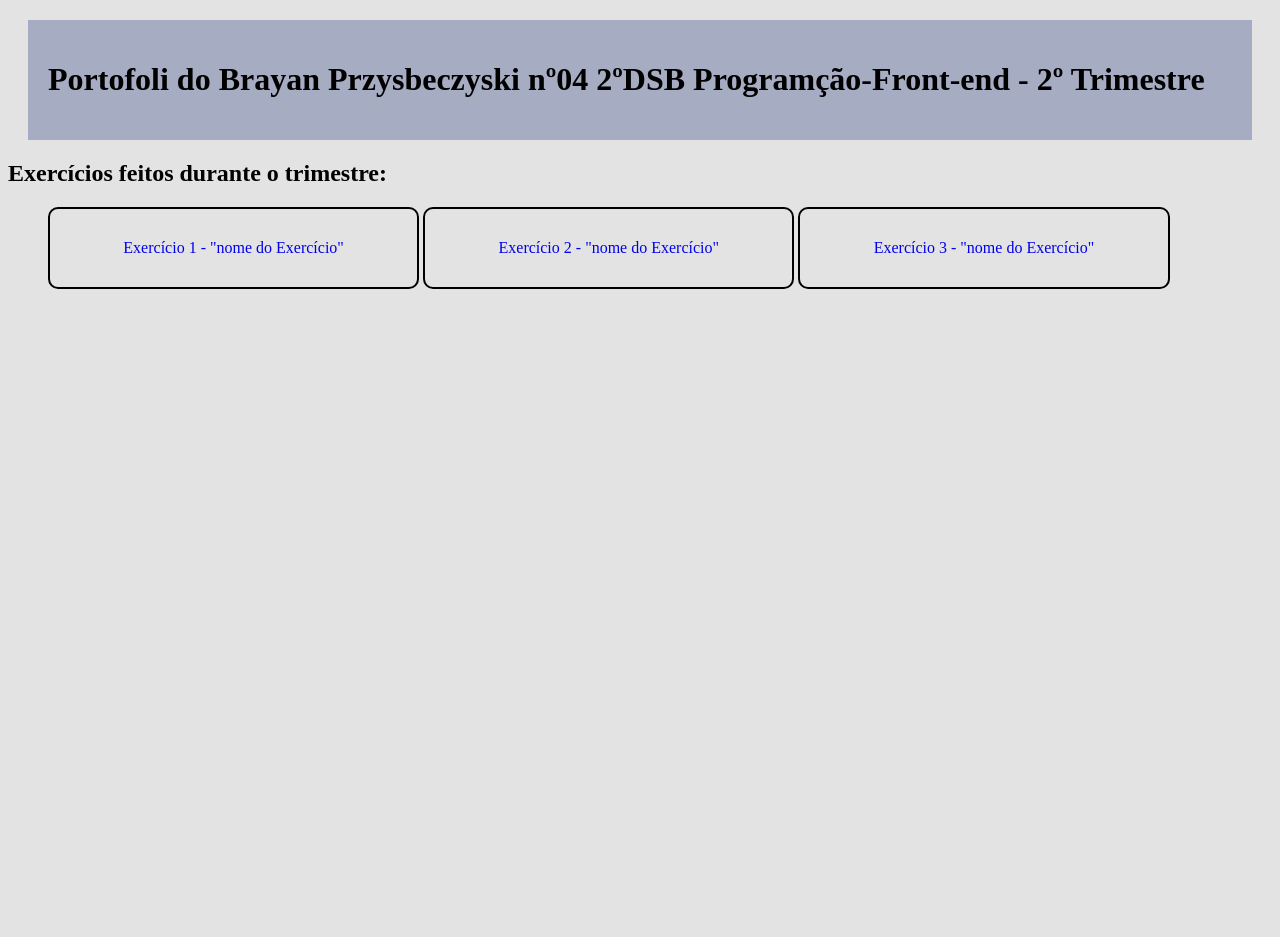
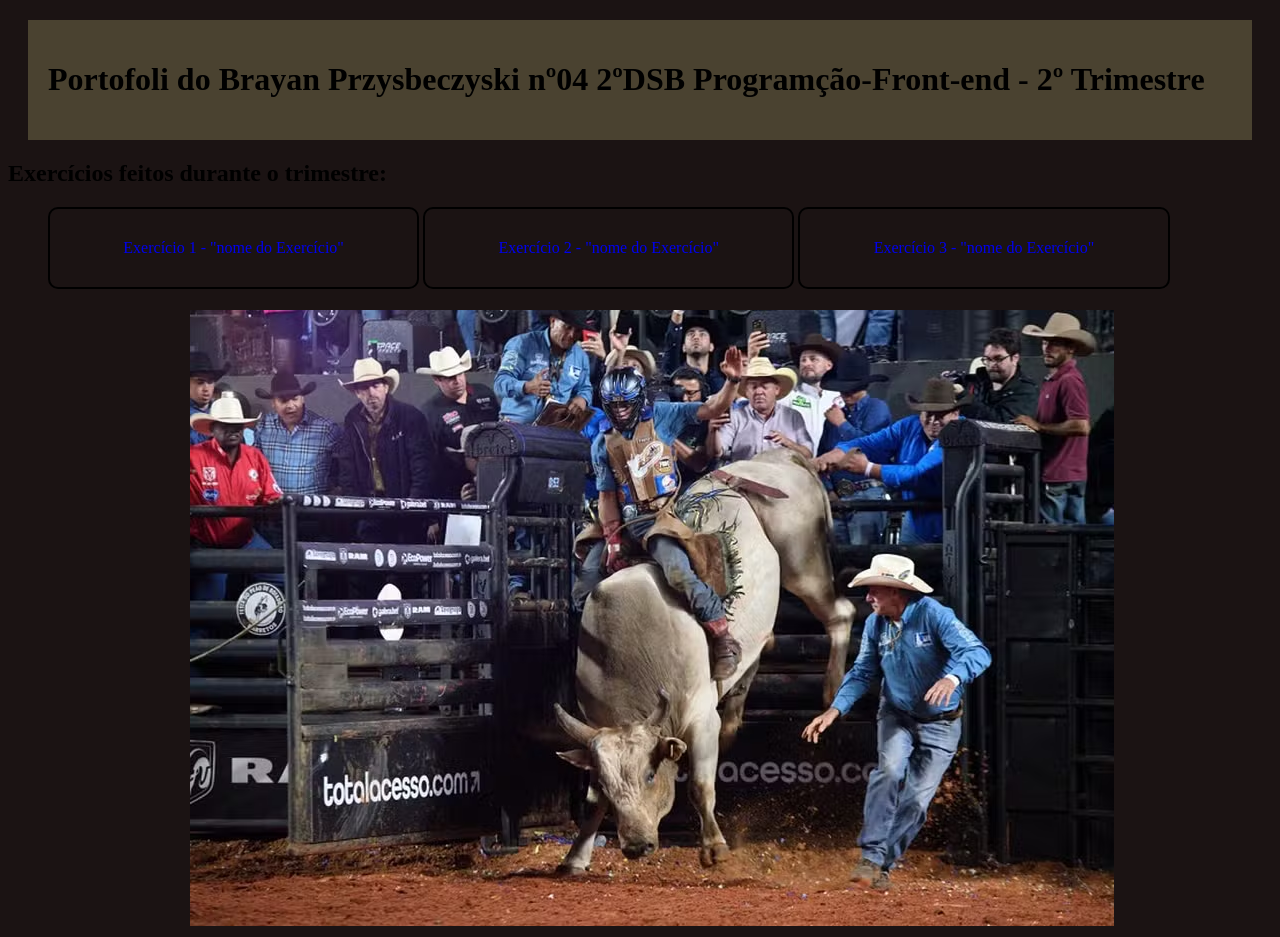
Before and after one commit to brayanprzy041/portifolio, a plain HTML site: page index.html in a window 1280 px wide. Shown: the top 937 px of the page. Before the commit the page ends 800 px from the top, so only its background shows below. Drawn offline with Linux system fonts and the light colour scheme.

Commit message:
Add files via upload

```diff
--- a/index.html
+++ b/index.html
@@ -16,15 +16,20 @@
 
 
         <ul>
-            <a href="#####"><li>Exercício 1 - "nome do Exercício"</li></a>
+            <a href="ex1/ex1.html"><li>Exercício 1 - "nome do Exercício"</li></a>
             <a href="#####"><li>Exercício 2 - "nome do Exercício"</li></a>
             <a href="#####"><li>Exercício 3 - "nome do Exercício"</li></a>
         </ul>
 
     </main>
     <footer>
+        <div class="caixa">
+            <h1><img id="logo" src="rodeio-barretos.avif"></h1>
+
+            <div class="caixa2"></div>
+            <h1><img id="logo" src="arena.webp"></h1>
+
 
     </footer>
-
 </body>
 </html>
--- a/style.css
+++ b/style.css
@@ -1,11 +1,11 @@
 header{
-    background-color: rgb(166, 172, 194);
+    background-color: rgb(74, 66, 48);
     padding: 20px;
     margin: 20px;
 }
 
 body{
-    background-color: rgb(227, 227, 227);
+    background-color: rgb(27, 19, 19);
 
 }
 
@@ -23,3 +23,13 @@ li{
     border: 2px solid #000;
     border-radius: 10px;
 }
+
+.caixa{
+    position: relative;
+    width: 900px;
+    margin: 0 auto;
+}
+
+li:hover{
+    border-color: bisque;
+}
```
Also changed, not shown: arena.webp (added), rodeio-barretos.avif (added).
